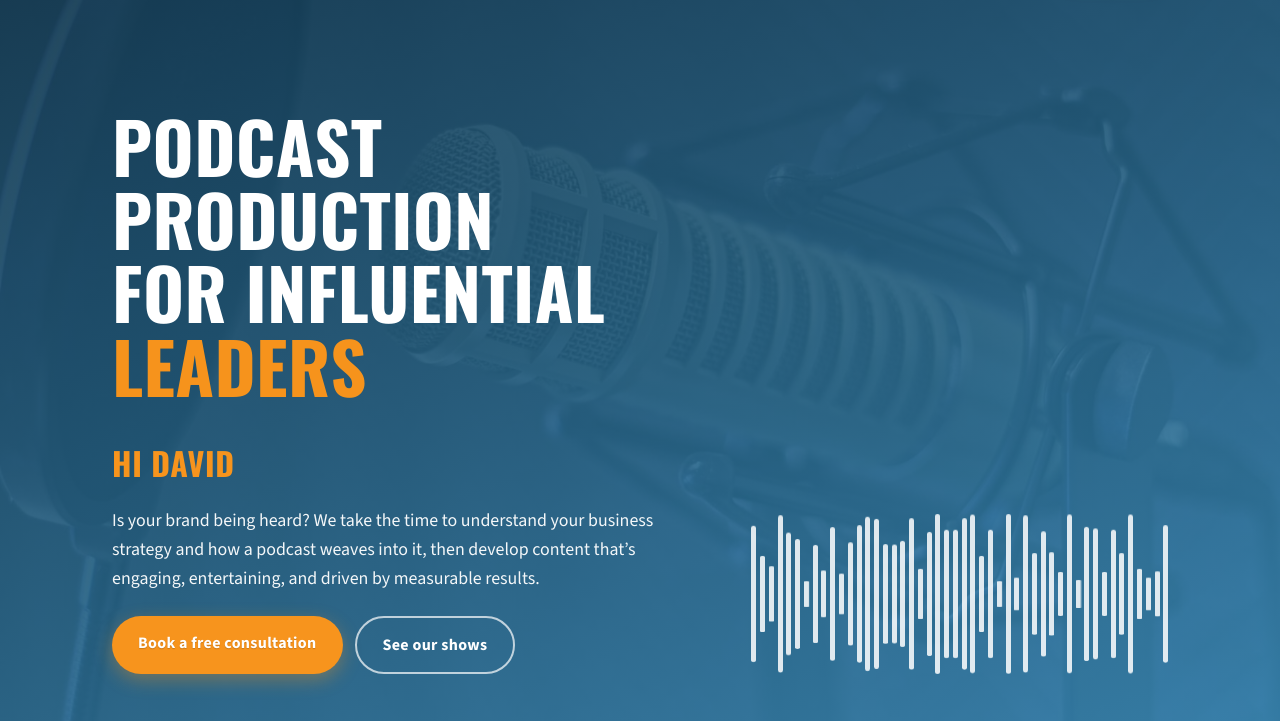
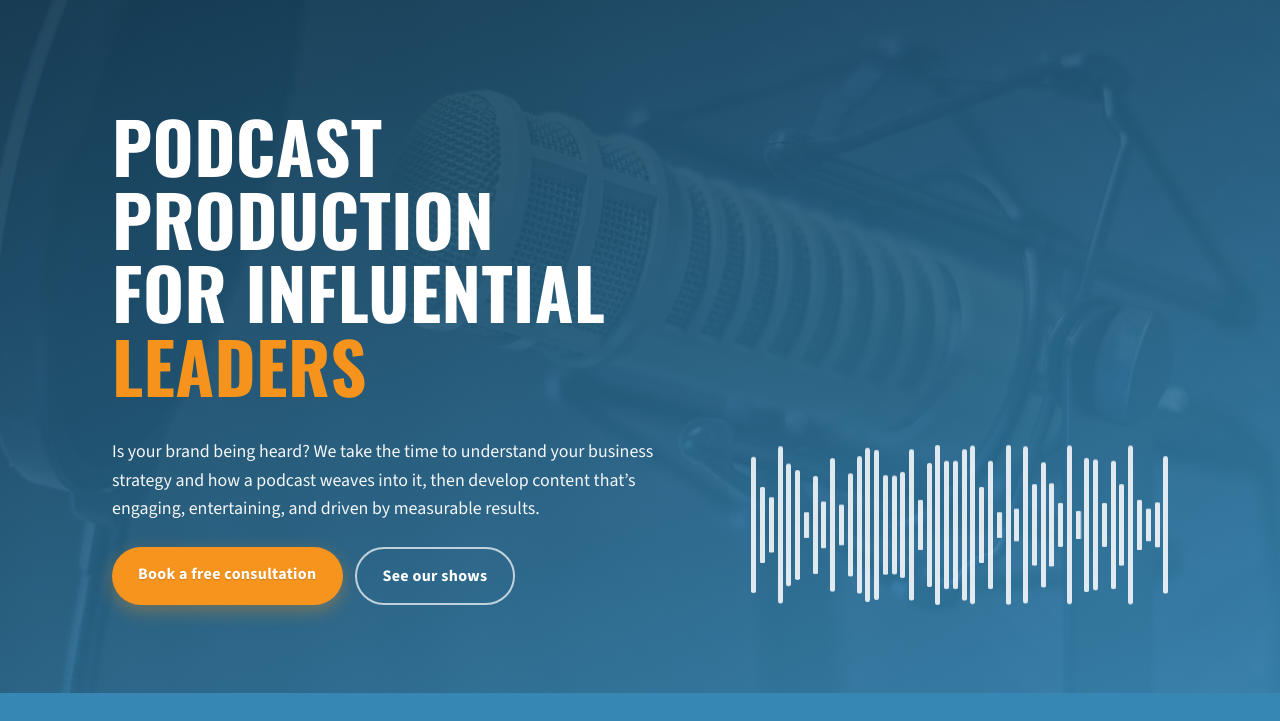
Before and after one commit to storiesandstrategies/storiesandstrategies-website, a plain HTML site: page index.html in a window 1280 px wide. Shown: the part 79-800 px from the top of the page. Drawn offline with nearby package versions, Linux system fonts and the light colour scheme.

Commit message:
Remove temporary 'Hi David' greeting from hero

```diff
--- a/index.html
+++ b/index.html
@@ -90,7 +90,6 @@
           <span class="on">brands</span><span>corporations</span><span>people</span><span>leaders</span>
         </span>
       </h1>
-      <p class="hero-hello">Hi David</p>
       <p class="lead">Is your brand being heard? We take the time to understand your business strategy and how a podcast weaves into it, then develop content that’s engaging, entertaining, and driven by measurable results.</p>
       <div class="hero-ctas">
         <a class="btn" href="https://calendly.com/storiesandstrategies" target="_blank" rel="noopener">Book a free consultation</a>
--- a/styles.css
+++ b/styles.css
@@ -89,7 +89,6 @@
   .rotator span.on { opacity: 1; transform: none; }
   .hero p.lead { font-size: 1.12rem; max-width: 36em; opacity: .95; }
   .hero-ctas { display: flex; flex-wrap: wrap; gap: 12px; margin-top: 24px; }
-  .hero-hello { font-family: var(--display); font-size: clamp(1.4rem, 4vw, 2rem); font-weight: 700; text-transform: uppercase; letter-spacing: .02em; color: var(--orange); margin: 0 0 .5em; }
 
   /* Animated waveform */
   .wave { display: flex; align-items: center; gap: 4px; height: 56px; margin: 32px 0 0; max-width: 100%; overflow: hidden; }
```
